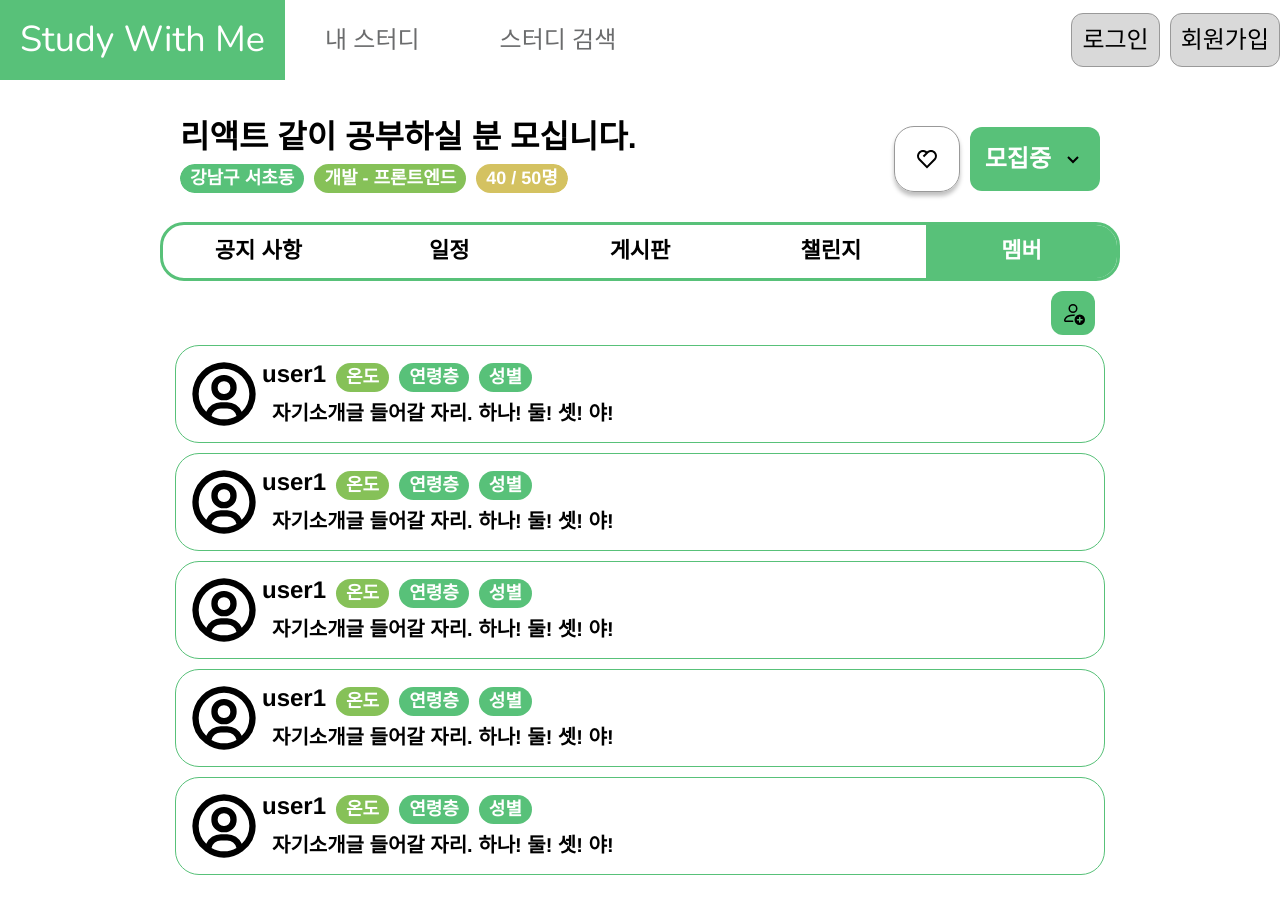
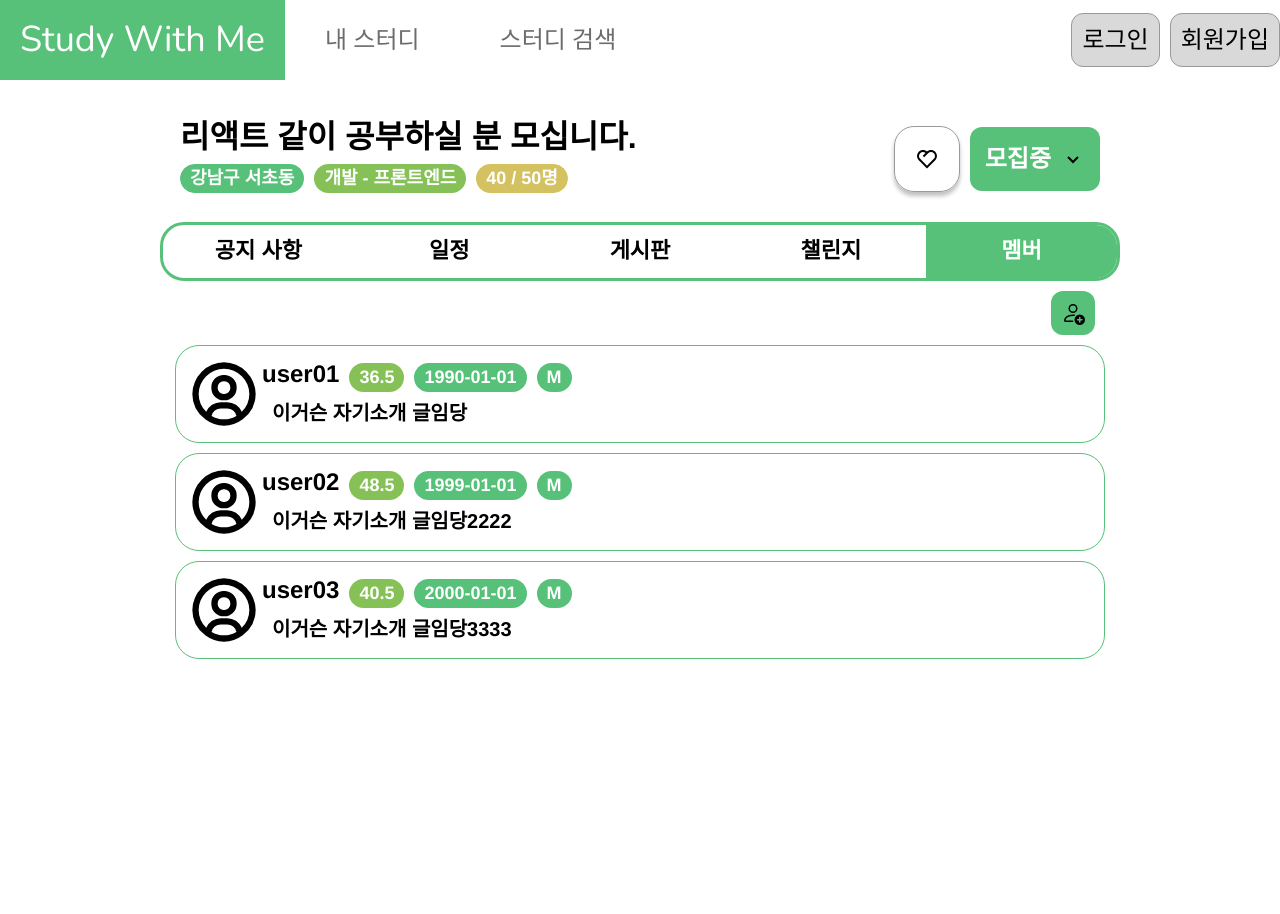
Before and after one commit to Team-Do-Nothing/swithme-frontend, a Next.js app: page /mygroup/1/member in a window 1280 px wide. Shown: the top 914 px of the page. After the commit the page ends 800 px from the top, so only its background shows below. Built offline with nearby package versions, Linux system fonts and the light colour scheme.

Commit message:
[feat] #56 멤버별 정보 카드 구현

```diff
--- a/src/app/mygroup/[id]/member/page.tsx
+++ b/src/app/mygroup/[id]/member/page.tsx
@@ -1,10 +1,53 @@
-import React from 'react';
+"use client"
+
+import React, { useCallback, useEffect, useMemo, useState } from 'react';
 import MyGroupHeader from "@/components/MyGroup/MyGroupHeader";
-import {BsPersonAdd} from "react-icons/bs";
-import {BiUserCircle} from "react-icons/bi";
-import {Banner} from "@/components/MyGroup/Banner";
+import { BsPersonAdd } from "react-icons/bs";
+import { BiUserCircle } from "react-icons/bi";
+import { Banner } from "@/components/MyGroup/Banner";
+import axios from 'axios';
+import { Member } from '@/redux/interface';
 
-const MemberPage = () => {
+const MemberCard = ({data}:{data:Member}) => {
+    return (
+        <div className="flex flex-col items-start justify-center gap-[10px] p-[10px] relative self-stretch w-full flex-[0_0_auto] bg-white rounded-[24px] overflow-hidden border border-solid border-variable-collection-primary">
+            <div className="flex items-center relative self-stretch w-full flex-[0_0_auto]">
+                <BiUserCircle className="!relative !w-[76px] !h-[76px]" />
+                <div className="flex flex-col items-start gap-[10px] relative flex-1 grow">
+                    <div className="flex items-start gap-[10px] relative self-stretch w-full flex-[0_0_auto]">
+                        <div className="inline-flex items-start gap-[10px] relative flex-[0_0_auto]">
+                            <div className="relative w-fit mt-[-1.00px] [font-family:'Inter-SemiBold',Helvetica] font-semibold text-black text-[24px] tracking-[0] leading-[24px] whitespace-nowrap">
+                                {data.name}
+                            </div>
+                        </div>
+                        <Banner type="degree" text={`${data.temperature}`} />
+                        <Banner type="age" text={data.birthdate!} />
+                        <Banner type="sex" text={data.gender!} />
+                    </div>
+                    <div className="inline-flex flex-col items-start gap-[10px] px-[10px] py-0 relative flex-[0_0_auto]">
+                        <p className="relative w-fit mt-[-1.00px] [font-family:'Inter-SemiBold',Helvetica] font-semibold text-black text-[20px] tracking-[0] leading-[24px] whitespace-nowrap">
+                            {data.introduce}
+                        </p>
+                    </div>
+                </div>
+            </div>
+        </div>
+    )
+}
+
+const MemberPage = ({ params }: { params: { id: string } }) => {
+    const studyId = params.id;
+    const [memberList, setMemberList] = useState<Member[]>([]);
+
+    const getMember = useCallback(async ()=>{
+        const data = (await axios.post("/api/mygroup/member", {studyId})).data;
+        setMemberList(data);
+    },[studyId])
+
+    useEffect(()=>{
+        getMember();
+    },[studyId])
+
     return (
         <>
             <MyGroupHeader />
@@ -14,116 +57,7 @@ const MemberPage = () => {
                         <BsPersonAdd className="!relative !w-[24px] !h-[24px]" />
                     </div>
                 </div>
-                <div className="flex flex-col items-start justify-center gap-[10px] p-[10px] relative self-stretch w-full flex-[0_0_auto] bg-white rounded-[24px] overflow-hidden border border-solid border-variable-collection-primary">
-                    <div className="flex items-center relative self-stretch w-full flex-[0_0_auto]">
-                        <BiUserCircle className="!relative !w-[76px] !h-[76px]" />
-                        <div className="flex flex-col items-start gap-[10px] relative flex-1 grow">
-                            <div className="flex items-start gap-[10px] relative self-stretch w-full flex-[0_0_auto]">
-                                <div className="inline-flex items-start gap-[10px] relative flex-[0_0_auto]">
-                                    <div className="relative w-fit mt-[-1.00px] [font-family:'Inter-SemiBold',Helvetica] font-semibold text-black text-[24px] tracking-[0] leading-[24px] whitespace-nowrap">
-                                        user1
-                                    </div>
-                                </div>
-                                <Banner type="degree" text="온도" />
-                                <Banner type="age" text="연령층" />
-                                <Banner type="sex" text="성별" />
-                            </div>
-                            <div className="inline-flex flex-col items-start gap-[10px] px-[10px] py-0 relative flex-[0_0_auto]">
-                                <p className="relative w-fit mt-[-1.00px] [font-family:'Inter-SemiBold',Helvetica] font-semibold text-black text-[20px] tracking-[0] leading-[24px] whitespace-nowrap">
-                                    자기소개글 들어갈 자리. 하나! 둘! 셋! 야!
-                                </p>
-                            </div>
-                        </div>
-                    </div>
-                </div>
-                <div className="flex flex-col items-start justify-center gap-[10px] p-[10px] relative self-stretch w-full flex-[0_0_auto] bg-white rounded-[24px] overflow-hidden border border-solid border-variable-collection-primary">
-                    <div className="flex items-center relative self-stretch w-full flex-[0_0_auto]">
-                        <BiUserCircle className="!relative !w-[76px] !h-[76px]" />
-                        <div className="flex flex-col items-start gap-[10px] relative flex-1 grow">
-                            <div className="flex items-start gap-[10px] relative self-stretch w-full flex-[0_0_auto]">
-                                <div className="inline-flex items-start gap-[10px] relative flex-[0_0_auto]">
-                                    <div className="relative w-fit mt-[-1.00px] [font-family:'Inter-SemiBold',Helvetica] font-semibold text-black text-[24px] tracking-[0] leading-[24px] whitespace-nowrap">
-                                        user1
-                                    </div>
-                                </div>
-                                <Banner type="degree" text="온도" />
-                                <Banner type="age" text="연령층" />
-                                <Banner type="sex" text="성별" />
-                            </div>
-                            <div className="inline-flex flex-col items-start gap-[10px] px-[10px] py-0 relative flex-[0_0_auto]">
-                                <p className="relative w-fit mt-[-1.00px] [font-family:'Inter-SemiBold',Helvetica] font-semibold text-black text-[20px] tracking-[0] leading-[24px] whitespace-nowrap">
-                                    자기소개글 들어갈 자리. 하나! 둘! 셋! 야!
-                                </p>
-                            </div>
-                        </div>
-                    </div>
-                </div>
-                <div className="flex flex-col items-start justify-center gap-[10px] p-[10px] relative self-stretch w-full flex-[0_0_auto] bg-white rounded-[24px] overflow-hidden border border-solid border-variable-collection-primary">
-                    <div className="flex items-center relative self-stretch w-full flex-[0_0_auto]">
-                        <BiUserCircle className="!relative !w-[76px] !h-[76px]" />
-                        <div className="flex flex-col items-start gap-[10px] relative flex-1 grow">
-                            <div className="flex items-start gap-[10px] relative self-stretch w-full flex-[0_0_auto]">
-                                <div className="inline-flex items-start gap-[10px] relative flex-[0_0_auto]">
-                                    <div className="relative w-fit mt-[-1.00px] [font-family:'Inter-SemiBold',Helvetica] font-semibold text-black text-[24px] tracking-[0] leading-[24px] whitespace-nowrap">
-                                        user1
-                                    </div>
-                                </div>
-                                <Banner type="degree" text="온도" />
-                                <Banner type="age" text="연령층" />
-                                <Banner type="sex" text="성별" />
-                            </div>
-                            <div className="inline-flex flex-col items-start gap-[10px] px-[10px] py-0 relative flex-[0_0_auto]">
-                                <p className="relative w-fit mt-[-1.00px] [font-family:'Inter-SemiBold',Helvetica] font-semibold text-black text-[20px] tracking-[0] leading-[24px] whitespace-nowrap">
-                                    자기소개글 들어갈 자리. 하나! 둘! 셋! 야!
-                                </p>
-                            </div>
-                        </div>
-                    </div>
-                </div>
-                <div className="flex flex-col items-start justify-center gap-[10px] p-[10px] relative self-stretch w-full flex-[0_0_auto] bg-white rounded-[24px] overflow-hidden border border-solid border-variable-collection-primary">
-                    <div className="flex items-center relative self-stretch w-full flex-[0_0_auto]">
-                        <BiUserCircle className="!relative !w-[76px] !h-[76px]" />
-                        <div className="flex flex-col items-start gap-[10px] relative flex-1 grow">
-                            <div className="flex items-start gap-[10px] relative self-stretch w-full flex-[0_0_auto]">
-                                <div className="inline-flex items-start gap-[10px] relative flex-[0_0_auto]">
-                                    <div className="relative w-fit mt-[-1.00px] [font-family:'Inter-SemiBold',Helvetica] font-semibold text-black text-[24px] tracking-[0] leading-[24px] whitespace-nowrap">
-                                        user1
-                                    </div>
-                                </div>
-                                <Banner type="degree" text="온도" />
-                                <Banner type="age" text="연령층" />
-                                <Banner type="sex" text="성별" />
-                            </div>
-                            <div className="inline-flex flex-col items-start gap-[10px] px-[10px] py-0 relative flex-[0_0_auto]">
-                                <p className="relative w-fit mt-[-1.00px] [font-family:'Inter-SemiBold',Helvetica] font-semibold text-black text-[20px] tracking-[0] leading-[24px] whitespace-nowrap">
-                                    자기소개글 들어갈 자리. 하나! 둘! 셋! 야!
-                                </p>
-                            </div>
-                        </div>
-                    </div>
-                </div>
-                <div className="flex flex-col items-start justify-center gap-[10px] p-[10px] relative self-stretch w-full flex-[0_0_auto] bg-white rounded-[24px] overflow-hidden border border-solid border-variable-collection-primary">
-                    <div className="flex items-center relative self-stretch w-full flex-[0_0_auto]">
-                        <BiUserCircle className="!relative !w-[76px] !h-[76px]" />
-                        <div className="flex flex-col items-start gap-[10px] relative flex-1 grow">
-                            <div className="flex items-start gap-[10px] relative self-stretch w-full flex-[0_0_auto]">
-                                <div className="inline-flex items-start gap-[10px] relative flex-[0_0_auto]">
-                                    <div className="relative w-fit mt-[-1.00px] [font-family:'Inter-SemiBold',Helvetica] font-semibold text-black text-[24px] tracking-[0] leading-[24px] whitespace-nowrap">
-                                        user1
-                                    </div>
-                                </div>
-                                <Banner type="degree" text="온도" />
-                                <Banner type="age" text="연령층" />
-                                <Banner type="sex" text="성별" />
-                            </div>
-                            <div className="inline-flex flex-col items-start gap-[10px] px-[10px] py-0 relative flex-[0_0_auto]">
-                                <p className="relative w-fit mt-[-1.00px] [font-family:'Inter-SemiBold',Helvetica] font-semibold text-black text-[20px] tracking-[0] leading-[24px] whitespace-nowrap">
-                                    자기소개글 들어갈 자리. 하나! 둘! 셋! 야!
-                                </p>
-                            </div>
-                        </div>
-                    </div>
-                </div>
+                {memberList.map(el=><MemberCard key={el.memberId} data={el}/>)}
             </div>
         </>
     );
```
